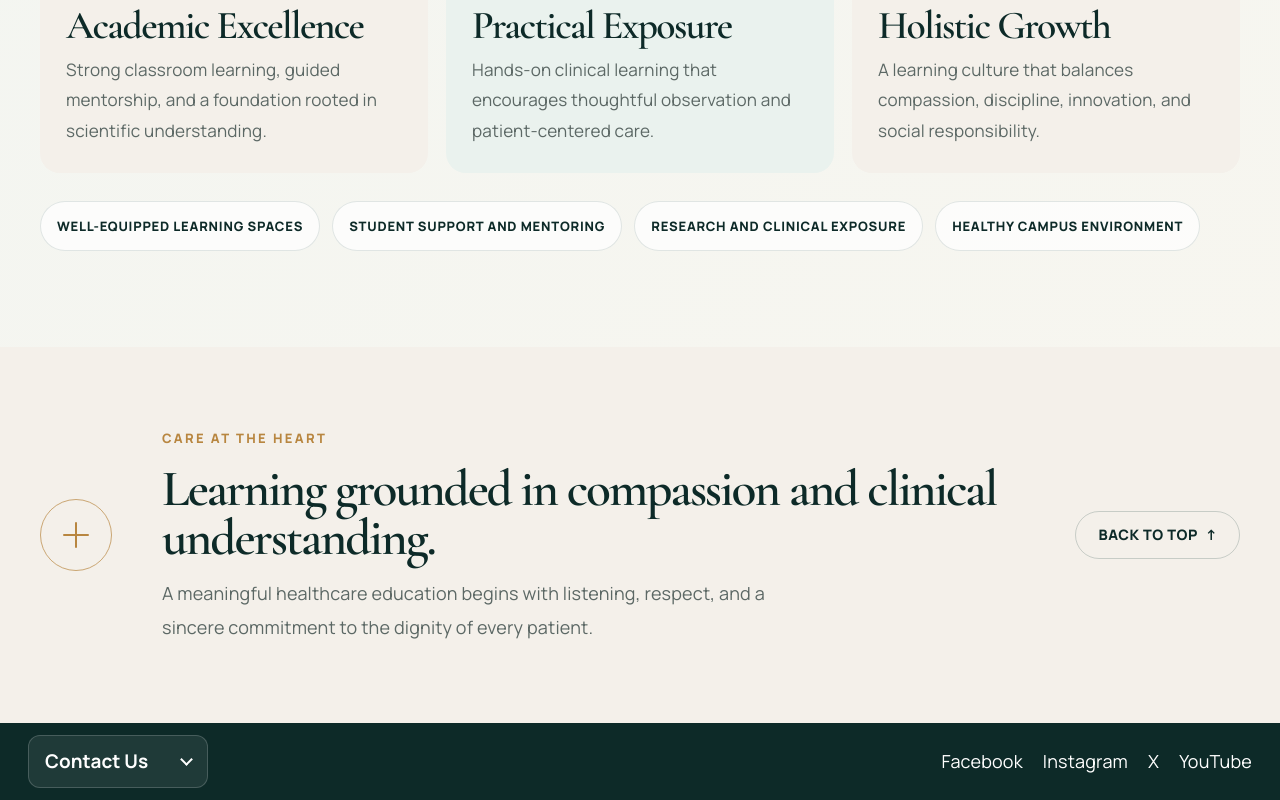
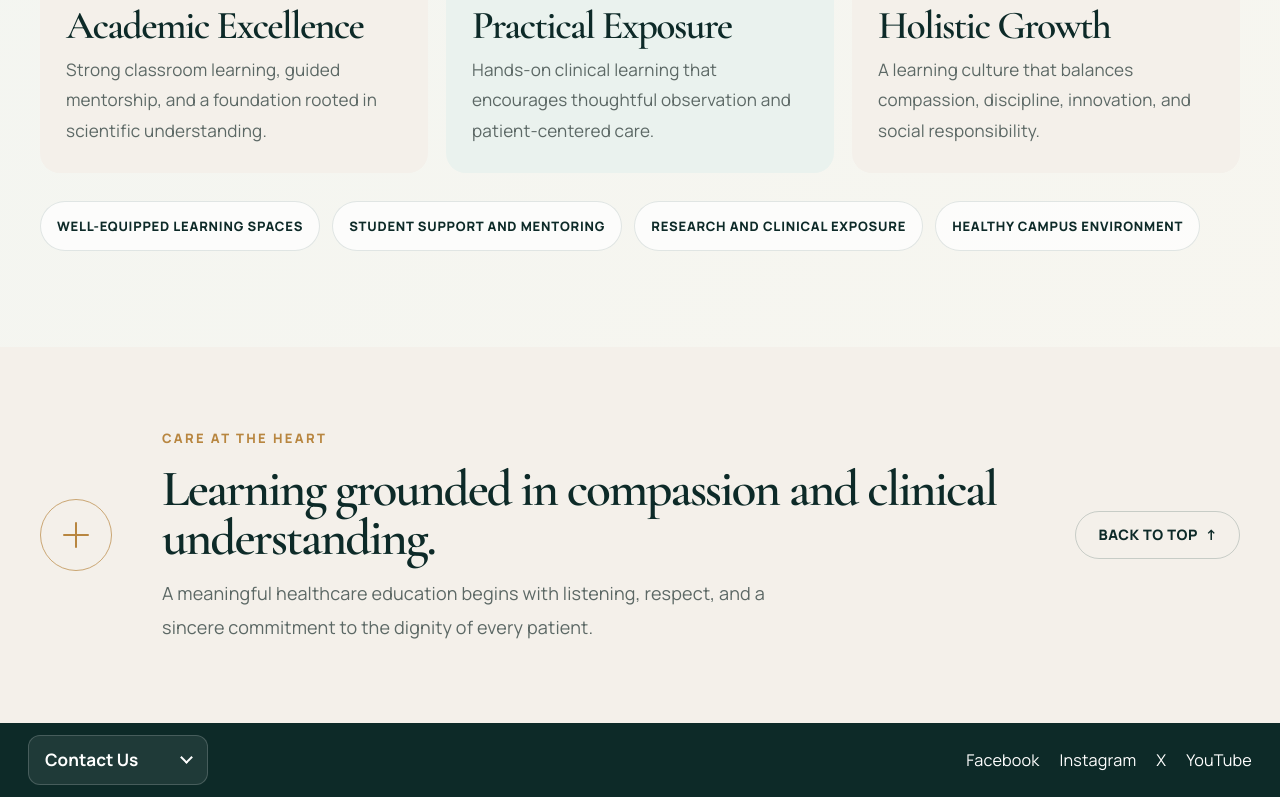
Before and after one commit to anoop139/alvas-homoeopathy-frontend, a React (Vite) app: page / in a window 1280 px wide. Shown: the part 4148-4948 px from the top of the page. Built offline with nearby package versions, Linux system fonts and the light colour scheme.

Commit message:
Minor change

```diff
--- a/src/Components/SiteFooter.css
+++ b/src/Components/SiteFooter.css
@@ -1,3 +1,7 @@
+.site-footer {
+  font-size: 0.9rem;
+}
+
 .site-footer__contact-grid {
   box-sizing: border-box;
   width: 100%;
@@ -48,7 +52,7 @@
   margin: 0;
   color: #fff;
   font-family: 'Cormorant Garamond', Georgia, serif;
-  font-size: 2rem;
+  font-size: 1.8rem;
 }
 
 .site-footer__contact-toggle {
@@ -63,7 +67,7 @@
   background: rgba(255, 255, 255, 0.08);
   color: #fff;
   font: inherit;
-  font-size: 1.05rem;
+  font-size: 0.95rem;
   font-weight: 700;
   text-align: left;
   cursor: pointer;
```
